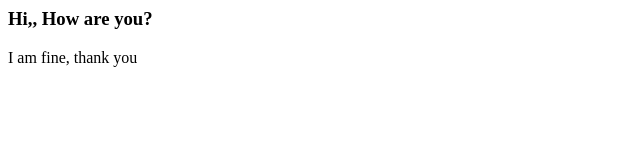
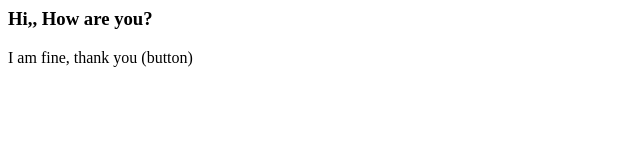
Before and after one commit to gauri554/techrepo, a plain HTML site: page techrepo/index.html in a window 1280 px wide. Shown: the full height of the page, 0-640 px from the left. Drawn offline with Linux system fonts and the light colour scheme.

```diff
--- a/techrepo/index.html
+++ b/techrepo/index.html
@@ -1,2 +1,2 @@
 <h3>Hi,, How are you? </h3>
-<p>I am fine, thank you</p>
+<p>I am fine, thank you (button)</p>
```
